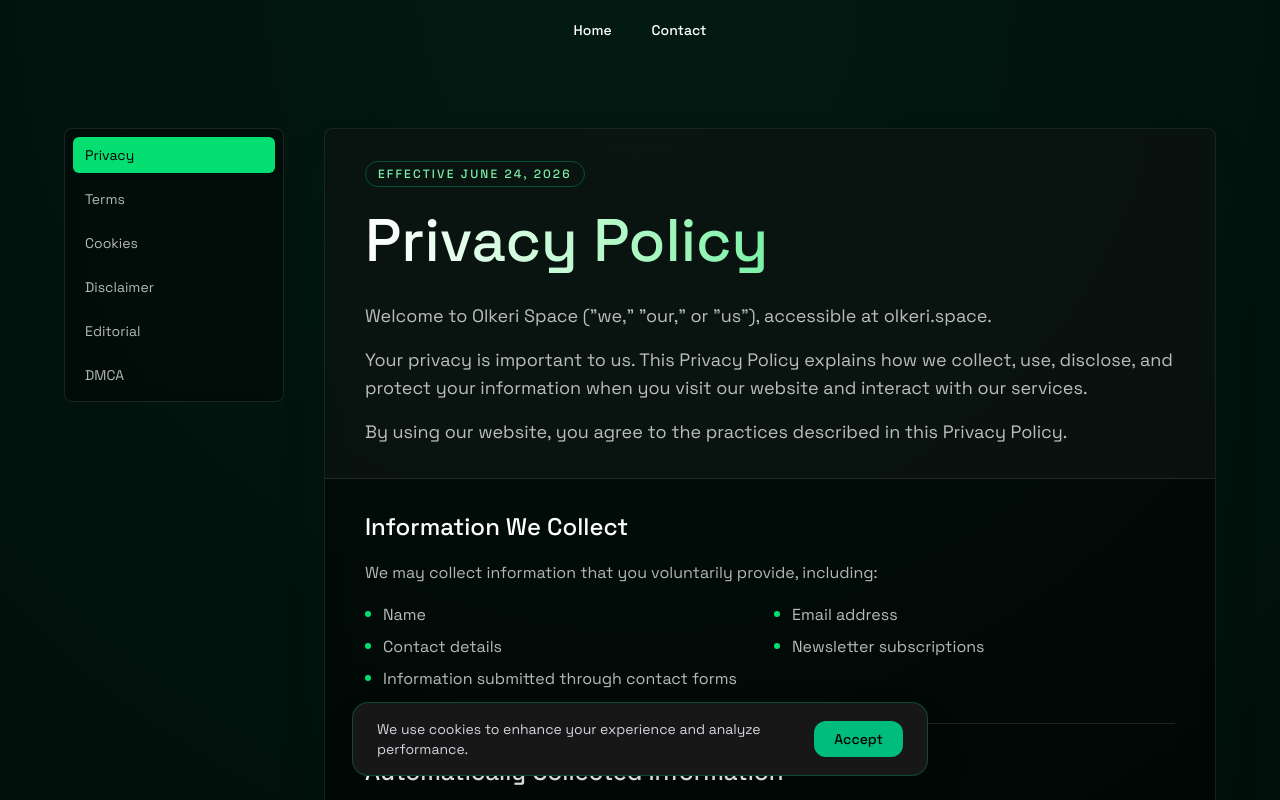
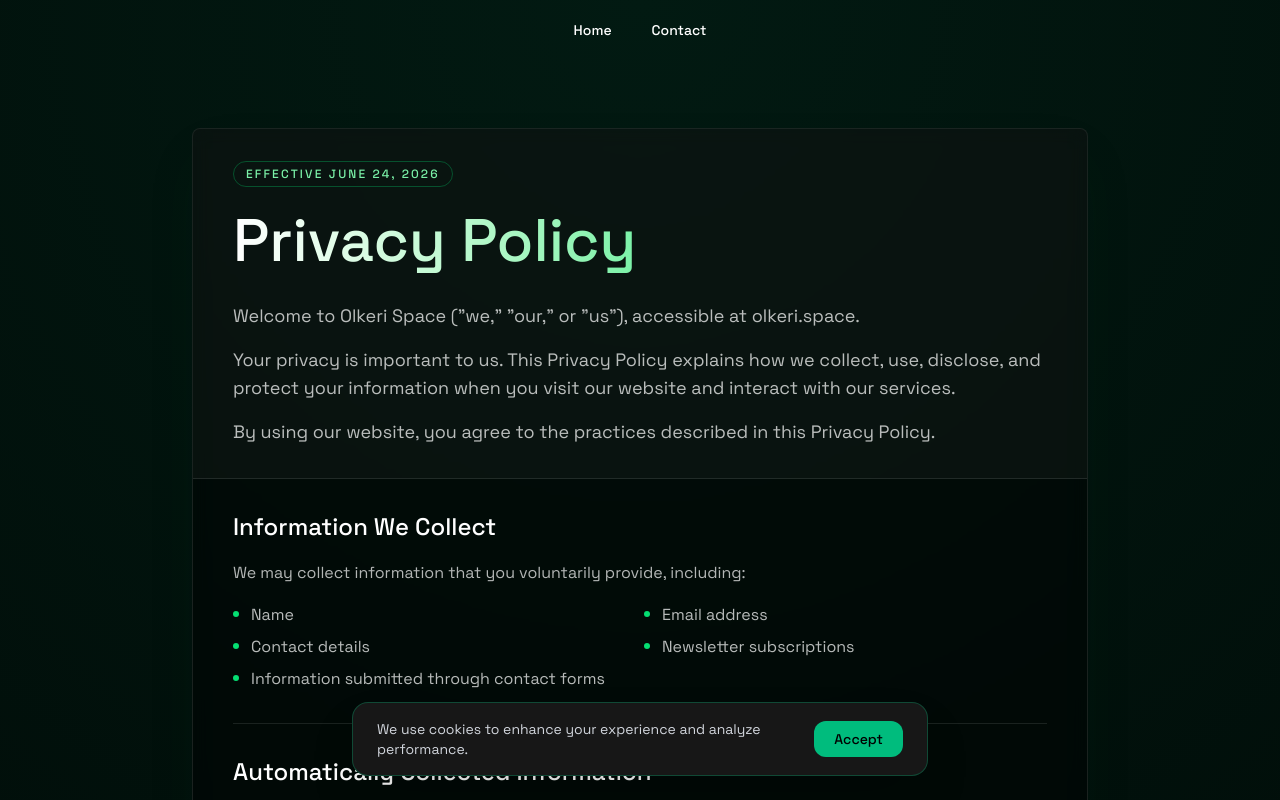
Before and after one commit to markchweya/olkeri.space, a Next.js app: page /privacy-policy in a window 1280 px wide. Shown: the top 800 px of the page. Built offline with nearby package versions, Linux system fonts and the light colour scheme.

Commit message:
Refine legal page navigation

```diff
--- a/src/components/ClientLayout.tsx
+++ b/src/components/ClientLayout.tsx
@@ -1,7 +1,8 @@
 'use client'
 
-import { useState } from 'react'
+import { useCallback, useEffect, useRef, useState } from 'react'
 import { AnimatePresence, motion } from 'framer-motion'
+import { usePathname } from 'next/navigation'
 import Header from '@/components/Header'
 import IntroAnimation from '@/components/IntroAnimation'
 import CookieConsent from '@/components/CookieConsent'
@@ -11,13 +12,35 @@
 }: {
   children: React.ReactNode
 }) {
+  const pathname = usePathname()
   const [showIntro, setShowIntro] = useState(true)
+  const [showRouteIntro, setShowRouteIntro] = useState(false)
+  const initialPathname = useRef(pathname)
+
+  const finishIntro = useCallback(() => {
+    setShowIntro(false)
+  }, [])
+
+  const finishRouteIntro = useCallback(() => {
+    setShowRouteIntro(false)
+  }, [])
+
+  useEffect(() => {
+    if (pathname === initialPathname.current) return
+    setShowRouteIntro(true)
+  }, [pathname])
 
   return (
     <>
       <AnimatePresence>
         {showIntro && (
-          <IntroAnimation onFinish={() => setShowIntro(false)} />
+          <IntroAnimation onFinish={finishIntro} />
+        )}
+      </AnimatePresence>
+
+      <AnimatePresence>
+        {!showIntro && showRouteIntro && (
+          <IntroAnimation key={pathname} onFinish={finishRouteIntro} />
         )}
       </AnimatePresence>
 
@@ -26,7 +49,7 @@
       <AnimatePresence mode="wait">
         {!showIntro && (
           <motion.main
-            key="page"
+            key={pathname}
             initial={{ opacity: 0, y: 30, scale: 0.98 }}
             animate={{ opacity: 1, y: 0, scale: 1 }}
             exit={{ opacity: 0, y: -20 }}
--- a/src/components/LegalPage.tsx
+++ b/src/components/LegalPage.tsx
@@ -1,5 +1,4 @@
-import Link from 'next/link'
-import { legalNavItems, type LegalPageContent } from '@/lib/legal-pages'
+import { type LegalPageContent } from '@/lib/legal-pages'
 
 type LegalPageProps = {
   content: LegalPageContent
@@ -8,25 +7,7 @@
 export default function LegalPage({ content }: LegalPageProps) {
   return (
     <section className="min-h-screen bg-[radial-gradient(circle_at_top,#021a12_0%,#000000_70%)] px-5 pb-20 pt-32 text-white sm:px-8 lg:px-10">
-      <div className="mx-auto grid w-full max-w-6xl gap-10 lg:grid-cols-[220px_minmax(0,1fr)]">
-        <aside className="lg:sticky lg:top-28 lg:h-fit">
-          <nav className="grid grid-cols-2 gap-2 rounded-lg border border-white/10 bg-black/35 p-2 backdrop-blur sm:grid-cols-3 lg:grid-cols-1">
-            {legalNavItems.map(item => (
-              <Link
-                key={item.href}
-                href={item.href}
-                className={`rounded-md px-3 py-2 text-sm transition-colors ${
-                  item.href === `/${content.slug}`
-                    ? 'bg-green-400 text-black'
-                    : 'text-white/70 hover:bg-white/10 hover:text-green-300'
-                }`}
-              >
-                {item.label}
-              </Link>
-            ))}
-          </nav>
-        </aside>
-
+      <div className="mx-auto w-full max-w-4xl">
         <article className="overflow-hidden rounded-lg border border-white/10 bg-black/45 shadow-2xl shadow-green-950/20 backdrop-blur">
           <div className="border-b border-white/10 bg-white/[0.03] px-5 py-8 sm:px-8 lg:px-10">
             <p className="mb-4 inline-flex rounded-full border border-green-400/30 px-3 py-1 text-xs font-medium uppercase tracking-[0.18em] text-green-300">
```
